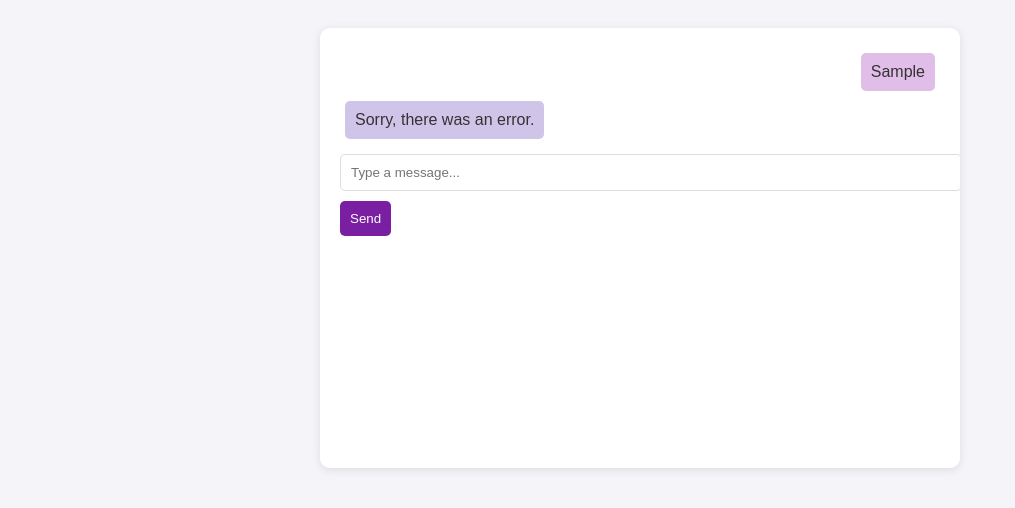
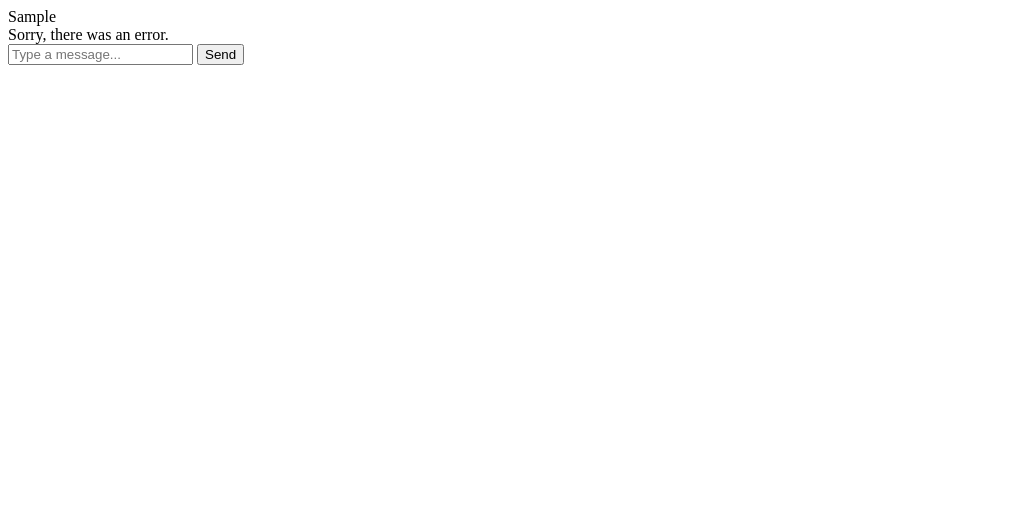
Before and after one commit to shubh72010/Mulberry-Live-V0.3, a plain HTML site: page templates/index.html in a window 1280 px wide. Both pictures are taken after typing "Sample" into the empty fields and a click on the button "Send". Shown: the whole page, without its empty margins (0-1015 px from the left). Drawn offline with Linux system fonts and the light colour scheme; no server answers.

Commit message:
Update index.html

```diff
--- a/templates/index.html
+++ b/templates/index.html
@@ -5,67 +5,7 @@
     <meta name="viewport" content="width=device-width, initial-scale=1.0">
     <title>Mulberry-AI</title>
     <style>
-        body {
-            font-family: Arial, sans-serif;
-            background-color: #f4f4f9;
-            color: #333;
-            padding: 20px;
-        }
-
-        .chat-container {
-            max-width: 600px;
-            margin: 0 auto;
-            background-color: #fff;
-            border-radius: 10px;
-            box-shadow: 0 2px 10px rgba(0, 0, 0, 0.1);
-            padding: 20px;
-            height: 400px;
-            overflow-y: scroll;
-        }
-
-        .chat-box {
-            display: flex;
-            flex-direction: column;
-        }
-
-        .user-msg, .ai-msg {
-            padding: 10px;
-            margin: 5px;
-            border-radius: 5px;
-            max-width: 80%;
-        }
-
-        .user-msg {
-            background-color: #e1bee7;
-            align-self: flex-end;
-        }
-
-        .ai-msg {
-            background-color: #d1c4e9;
-            align-self: flex-start;
-        }
-
-        input[type="text"] {
-            width: 100%;
-            padding: 10px;
-            border: 1px solid #ddd;
-            border-radius: 5px;
-            margin-top: 10px;
-        }
-
-        button {
-            padding: 10px;
-            margin-top: 10px;
-            background-color: #7b1fa2;
-            color: #fff;
-            border: none;
-            border-radius: 5px;
-            cursor: pointer;
-        }
-
-        button:hover {
-            background-color: #9c4dcc;
-        }
+        /* Your existing CSS here */
     </style>
 </head>
 <body>
@@ -95,7 +35,7 @@
             addMessage(message, 'user');
             userInput.value = ""; // Clear input field
 
-            fetch('https://your-backend-url-here.com/chat', {  // Update this URL to your actual backend
+            fetch('https://mulberry-live-v0-3.onrender.com/chat', {  // Corrected backend URL
                 method: 'POST',
                 headers: {
                     'Content-Type': 'application/json'
```
